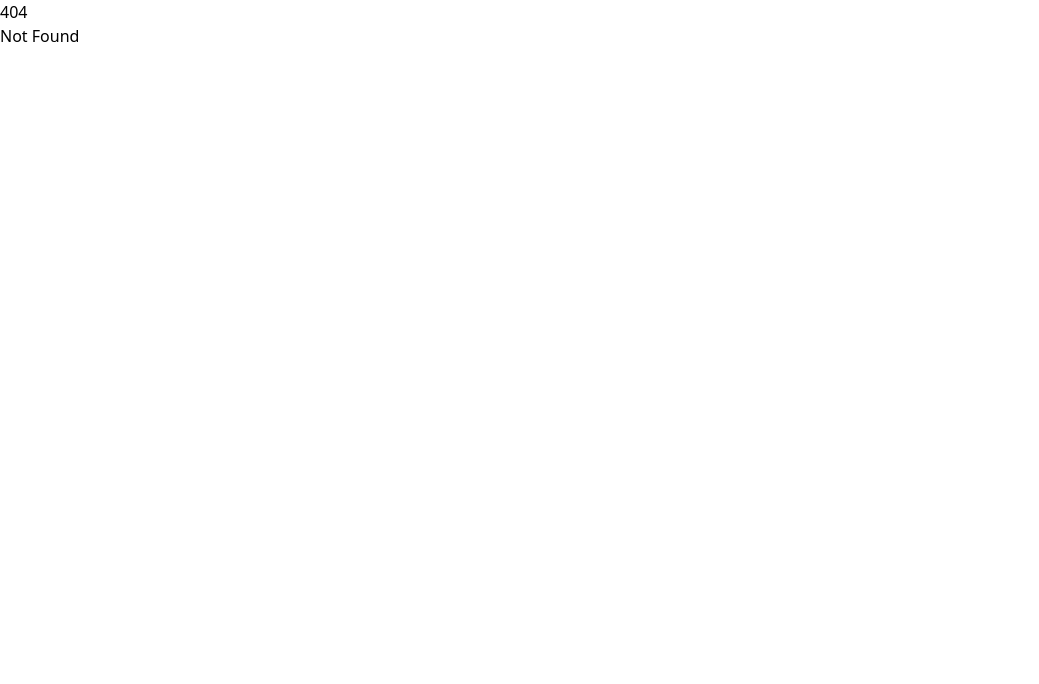
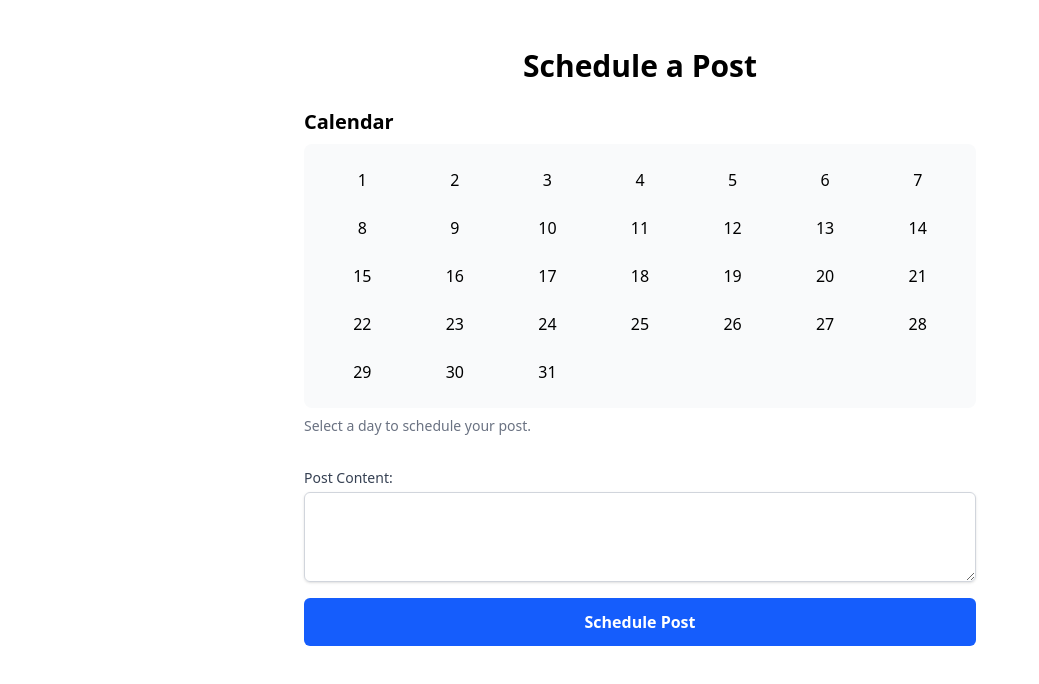
Before and after one commit to n00b110/zapscheduler, a SvelteKit app: page /schedule in a window 1280 px wide. Before the commit this address had no page. Shown: the top 684 px of the page, without its empty margins (0-1039 px from the left). Built offline with nearby package versions, Linux system fonts and the light colour scheme.

Commit message:
added some new routes

```diff
--- /dev/null
+++ b/src/routes/schedule/+page.svelte
@@ -0,0 +1,46 @@
+<script>
+  let selectedDate = '';
+  let postContent = '';
+  let days = Array.from({ length: 31 }, (_, i) => i + 1);
+
+  function schedulePost() {
+    alert(`Scheduled post for ${selectedDate}: ${postContent}`);
+  }
+</script>
+
+<section class="max-w-2xl mx-auto py-12">
+  <h1 class="text-3xl font-bold mb-6 text-center">Schedule a Post</h1>
+  <div class="mb-8">
+    <h2 class="text-xl font-semibold mb-2">Calendar</h2>
+    <div class="grid grid-cols-7 gap-2 bg-gray-50 p-4 rounded-lg">
+      {#each days as day}
+        <button
+          class="py-2 rounded hover:bg-blue-100 focus:bg-blue-300 focus:outline-none"
+          class:selected={selectedDate === day}
+          on:click={() => selectedDate = day}
+        >
+          {day}
+        </button>
+      {/each}
+    </div>
+    <p class="mt-2 text-sm text-gray-500">Select a day to schedule your post.</p>
+  </div>
+  <form on:submit|preventDefault={schedulePost} class="space-y-4">
+    <label class="block">
+      <span class="block text-sm font-medium text-gray-700">Post Content:</span>
+      <textarea
+        bind:value={postContent}
+        rows="3"
+        required
+        class="mt-1 block w-full px-3 py-2 border border-gray-300 rounded-md shadow-sm focus:outline-none focus:ring-blue-500 focus:border-blue-500"
+      ></textarea>
+    </label>
+    <button
+      type="submit"
+      class="w-full py-3 bg-blue-600 text-white rounded-md font-semibold hover:bg-blue-700 transition"
+      disabled={!selectedDate}
+    >
+      Schedule Post
+    </button>
+  </form>
+</section>
--- a/src/routes/signup/+page.svelte
+++ b/src/routes/signup/+page.svelte
@@ -7,6 +7,15 @@
         alert(`Logging in with ${email}`);
     }
 </script>
+
+<nav class="w-full bg-blue-600 text-white px-6 py-4 flex justify-between items-center">
+    <a href="/" class="font-bold text-xl">ZapScheduler</a>
+    <div class="flex gap-4">
+        <a href="/signup" class="hover:underline">Sign Up</a>
+        <a href="/login" class="hover:underline">Login</a>
+        <a href="/schedule" class="hover:underline">Schedule</a>
+    </div>
+</nav>
 
 <main class="max-w-md mx-auto mt-8 p-8 border border-gray-200 rounded-lg shadow bg-white flex justify-center arrange-center">
     <h1 class="text-2xl font-bold mb-6 text-center">Login</h1>
```
